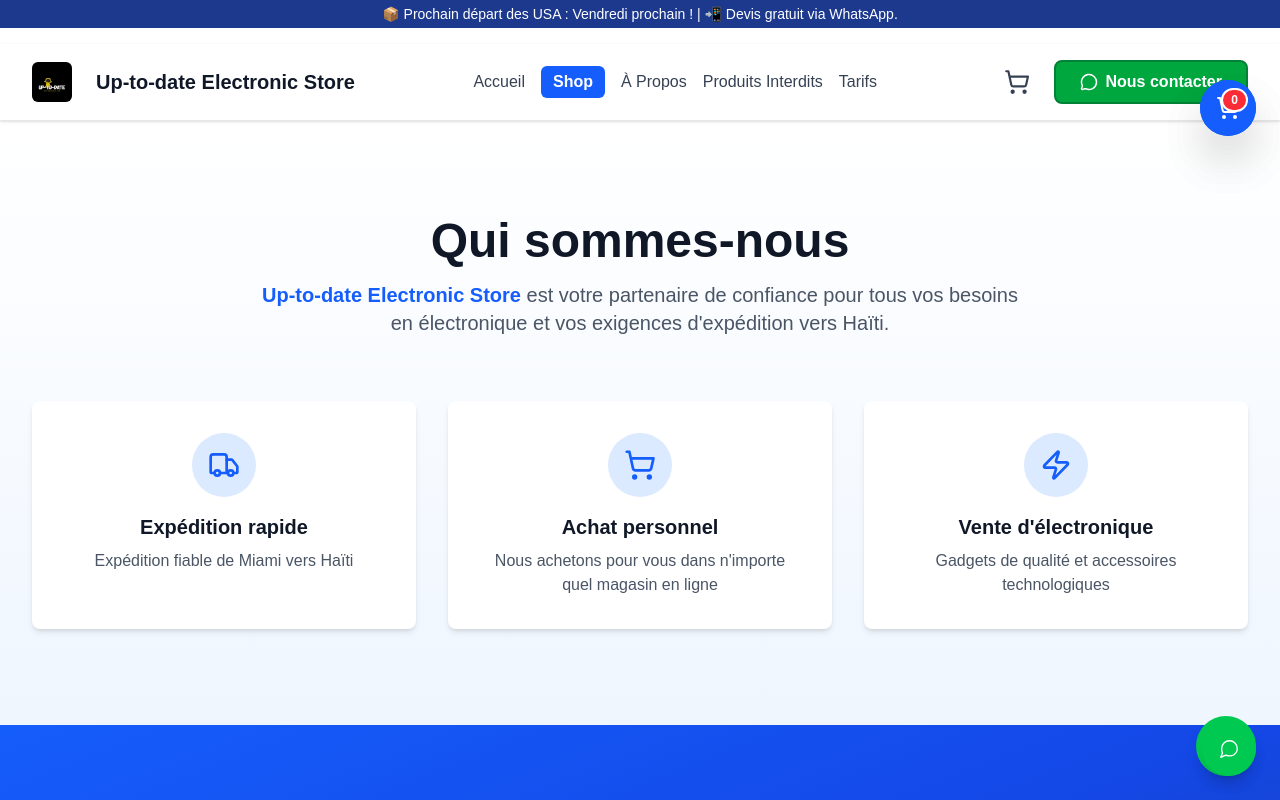
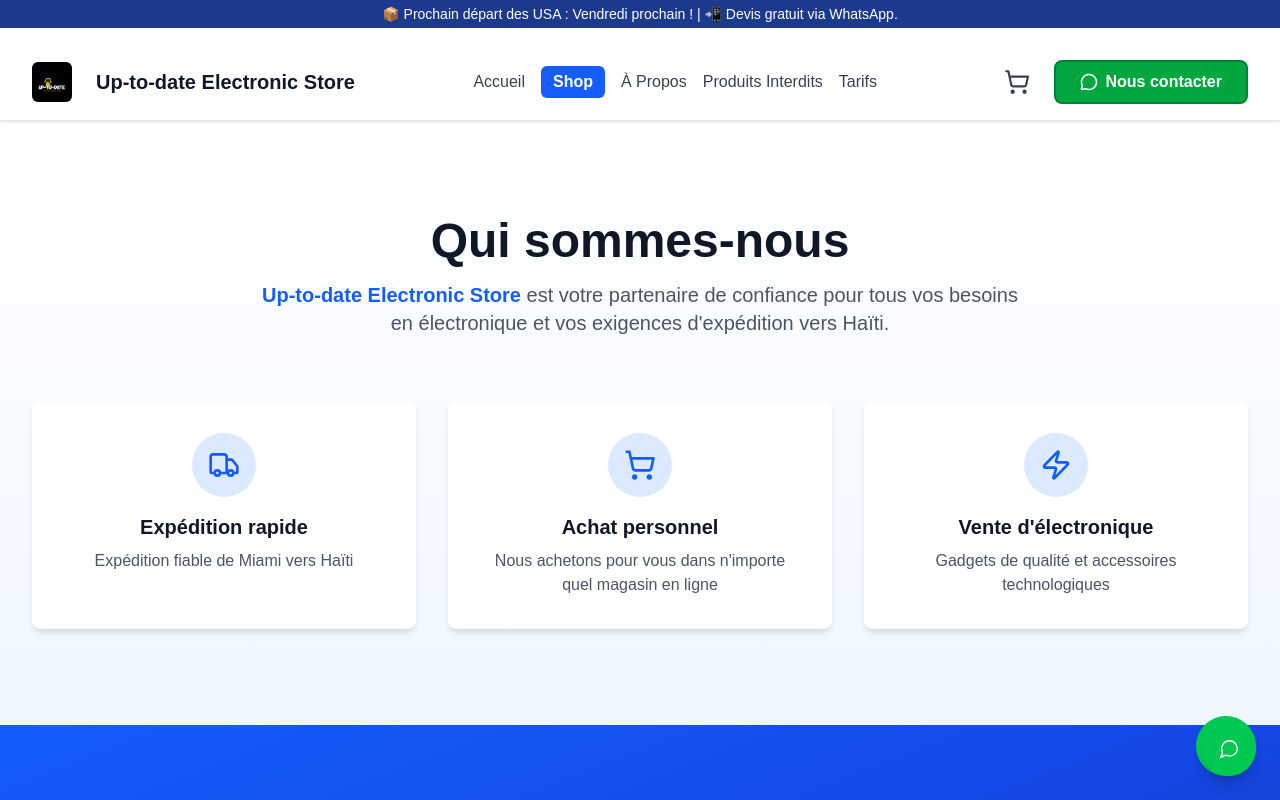
Before and after one commit to Fiedly71/up-to-date-store, a Next.js app: page / in a window 1280 px wide. Shown: the top 800 px of the page. Built offline with nearby package versions, Linux system fonts and the light colour scheme.

Commit message:
Suppression bouton bleu et fix panier

```diff
--- a/app/layout.tsx
+++ b/app/layout.tsx
@@ -55,19 +55,10 @@
             </svg>
           </a>
         </div>
-        <CartBadge />
+
         </CartProvider>
         {/* Icône Panier Flottante */}
-<Link href="/panier" className="fixed top-20 right-6 z-50 bg-blue-600 text-white p-4 rounded-full shadow-2xl hover:bg-blue-700 transition-transform transform hover:scale-110">
-  <div className="relative">
-    <ShoppingCart size={24} />
-    {/* Badge rouge avec le nombre d'articles */}
-    <span className="absolute -top-2 -right-2 bg-red-500 text-white text-xs font-bold px-2 py-0.5 rounded-full border-2 border-white">
-      {/* Ici on affichera le nombre total d'articles */}
-      0
-    </span>
-  </div>
-</Link>
+
       </body>
     </html>
   );
```
